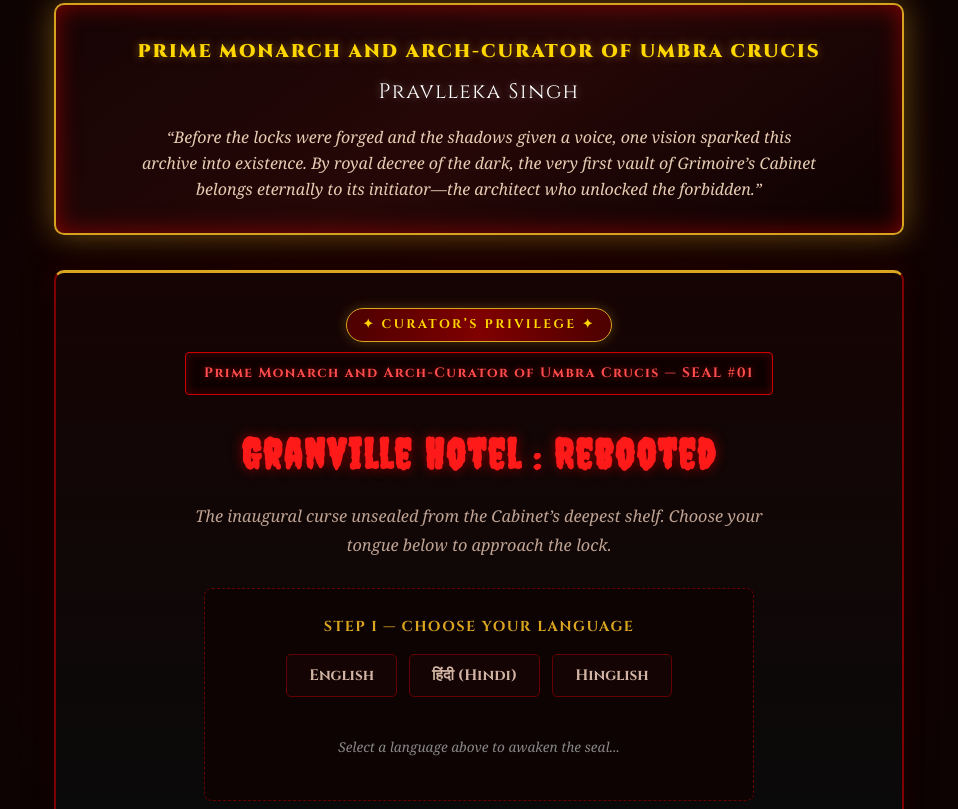
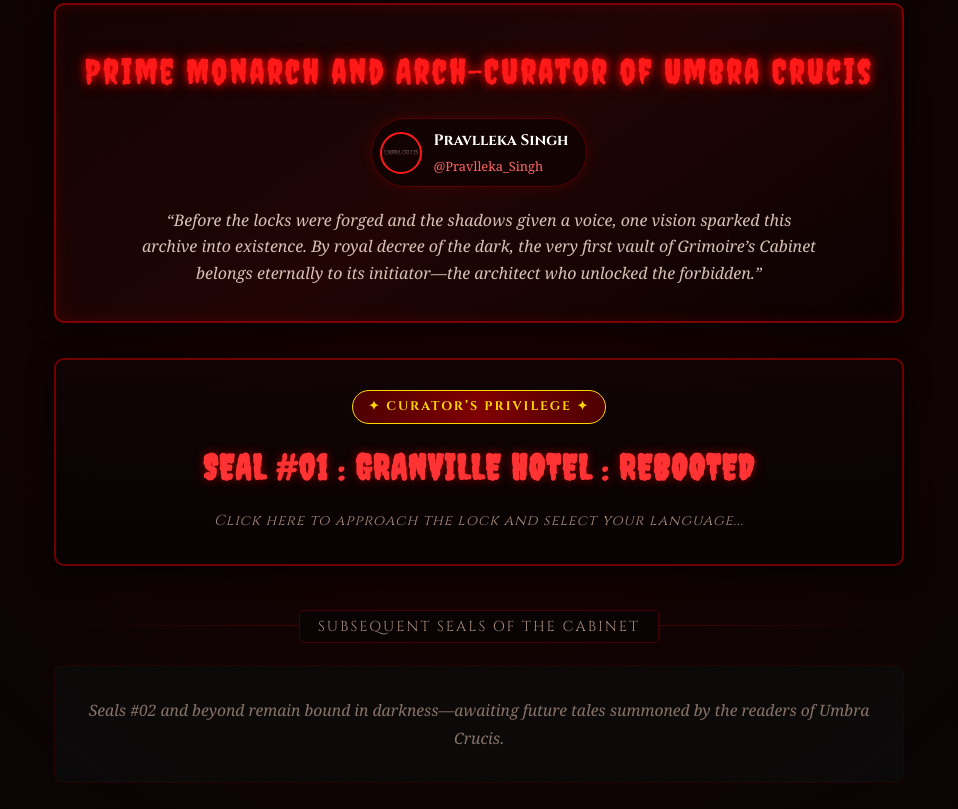
Before and after one commit to umbracrucis03/umbracrucis.com, a plain HTML site: page grimoire.html in a window 1280 px wide. Shown: the part 431-1240 px from the top of the page, without its empty margins (161-1119 px from the left). Drawn offline with Linux system fonts and the light colour scheme.

Commit message:
Refactor styles and update HTML structure

```diff
--- a/grimoire.html
+++ b/grimoire.html
@@ -65,7 +65,7 @@
         /* CONTAINER */
         .container { width: 92%; max-width: 850px; margin: 20px auto; }
 
-        /* MAIN HEADER SECTION */
+        /* CABINET INTRO */
         .cabinet-header {
             background-color: rgba(12, 12, 12, 0.85);
             border: 1px solid #330000;
@@ -93,153 +93,188 @@
             margin: 0 auto;
         }
 
-        /* PRIME MONARCH TRIBUTE BANNER */
+        /* PRIME MONARCH TRIBUTE BANNER WITH RED GLOW GOTHIC HEADING */
         .monarch-banner {
-            background: linear-gradient(145deg, #160404 0%, #260707 50%, #0d0202 100%);
-            border: 2px solid #b8860b;
+            background: linear-gradient(145deg, #140303 0%, #210505 50%, #0a0101 100%);
+            border: 2px solid #800000;
             border-radius: 10px;
-            padding: 30px 25px;
+            padding: 35px 25px;
             margin-bottom: 35px;
             text-align: center;
             position: relative;
-            box-shadow:
-                0 0 25px rgba(184, 134, 11, 0.25),
-                inset 0 0 20px rgba(179, 0, 0, 0.35);
-            animation: royalPulse 4s infinite alternate;
-        }
-
-        @keyframes royalPulse {
-            0% {
-                box-shadow: 0 0 18px rgba(184, 134, 11, 0.25), inset 0 0 15px rgba(179, 0, 0, 0.3);
-                border-color: #996515;
-            }
-            100% {
-                box-shadow: 0 0 32px rgba(218, 165, 32, 0.45), inset 0 0 25px rgba(230, 0, 0, 0.5);
-                border-color: #daa520;
-            }
+            box-shadow: 0 4px 25px rgba(0, 0, 0, 0.9), inset 0 0 15px rgba(179, 0, 0, 0.2);
         }
 
         .royal-crown-icon {
             font-size: 1.8rem;
-            margin-bottom: 8px;
-            filter: drop-shadow(0 0 8px rgba(218, 165, 32, 0.7));
+            margin-bottom: 6px;
+            filter: drop-shadow(0 0 8px rgba(255, 0, 0, 0.7));
         }
 
+        /* RED GLOWING GOTHIC HEADING */
         .monarch-designation {
-            font-family: 'Cinzel', serif;
-            font-size: 1.15rem;
-            font-weight: 900;
-            color: #ffd700;
+            font-family: 'Creepster', cursive;
+            font-size: 2.2rem;
+            color: #ff1a1a;
             letter-spacing: 2px;
-            text-transform: uppercase;
-            text-shadow: 0 0 10px rgba(218, 165, 32, 0.5);
-            margin-bottom: 6px;
+            text-shadow: 0 0 12px #ff0000, 0 0 25px #990000;
+            margin-bottom: 15px;
+            animation: redGothicPulse 2.5s infinite alternate;
         }
 
-        .monarch-name {
+        @keyframes redGothicPulse {
+            0% { text-shadow: 0 0 8px #ff0000, 0 0 15px #800000; }
+            100% { text-shadow: 0 0 20px #ff3333, 0 0 35px #ff0000; }
+        }
+
+        /* SISTER INSTAGRAM PROFILE BADGE SECTION */
+        .insta-profile-box {
+            display: inline-flex;
+            align-items: center;
+            gap: 12px;
+            background: rgba(18, 3, 3, 0.9);
+            border: 1px solid #550000;
+            padding: 8px 18px 8px 8px;
+            border-radius: 50px;
+            margin-bottom: 20px;
+            text-decoration: none;
+            transition: all 0.3s ease;
+            box-shadow: 0 0 12px rgba(255, 0, 0, 0.15);
+        }
+
+        .insta-profile-box:hover {
+            border-color: #ff3333;
+            background: rgba(35, 5, 5, 0.95);
+            box-shadow: 0 0 18px rgba(255, 0, 0, 0.4);
+            transform: translateY(-2px);
+        }
+
+        .insta-avatar {
+            width: 42px;
+            height: 42px;
+            border-radius: 50%;
+            object-fit: cover;
+            border: 2px solid #ff1a1a;
+        }
+
+        .insta-info {
+            text-align: left;
+        }
+
+        .insta-name {
             font-family: 'Cinzel', serif;
-            font-size: 1.3rem;
+            font-size: 0.95rem;
+            font-weight: bold;
             color: #ffffff;
-            letter-spacing: 1.5px;
-            margin-bottom: 12px;
-            text-shadow: 0 0 8px rgba(255, 255, 255, 0.4);
+            display: block;
+        }
+
+        .insta-handle {
+            font-family: 'Georgia', serif;
+            font-size: 0.8rem;
+            color: #ff6666;
+            display: block;
         }
 
         .monarch-tribute {
             font-family: 'Georgia', serif;
             font-style: italic;
             font-size: 1rem;
-            color: #e6ccb2;
+            color: #d8c2b6;
             max-width: 680px;
             margin: 0 auto;
             line-height: 1.65;
         }
 
-        /* SEAL #01 - CURATOR'S PRIVILEGE CARD */
-        .seal-one-card {
-            background: linear-gradient(180deg, rgba(22, 4, 4, 0.95) 0%, rgba(10, 10, 10, 0.98) 100%);
-            border: 2px solid #800000;
-            border-top: 3px solid #daa520;
+        /* SEAL #01 - CLOSED SEAL BOX (CLEAN INITIAL VIEW) */
+        .seal-box-container {
+            background: linear-gradient(180deg, rgba(16, 4, 4, 0.95) 0%, rgba(8, 2, 2, 0.98) 100%);
+            border: 2px solid #700000;
             border-radius: 10px;
-            padding: 35px 25px;
+            padding: 30px 20px;
             margin-bottom: 40px;
-            box-shadow: 0 8px 30px rgba(0, 0, 0, 0.9), 0 0 20px rgba(139, 0, 0, 0.3);
+            box-shadow: 0 6px 25px rgba(0, 0, 0, 0.8);
             text-align: center;
+            cursor: pointer;
+            transition: all 0.3s ease;
             position: relative;
         }
 
-        .badges-container {
-            display: flex;
-            flex-direction: column;
-            align-items: center;
-            gap: 10px;
-            margin-bottom: 22px;
+        .seal-box-container:hover {
+            border-color: #ff1a1a;
+            box-shadow: 0 8px 30px rgba(204, 0, 0, 0.35);
+            transform: translateY(-3px);
         }
 
-        .privilege-tag {
+        .seal-badge-preview {
             display: inline-block;
             background: linear-gradient(90deg, #4d0000, #800000, #4d0000);
-            border: 1px solid #daa520;
+            border: 1px solid #ffd700;
             color: #ffd700;
             font-family: 'Cinzel', serif;
             font-size: 0.78rem;
             font-weight: bold;
-            letter-spacing: 2.5px;
+            letter-spacing: 2px;
             padding: 5px 16px;
             border-radius: 20px;
             text-transform: uppercase;
-            box-shadow: 0 0 12px rgba(218, 165, 32, 0.3);
+            margin-bottom: 12px;
         }
 
-        .seal-horror-badge {
-            display: inline-block;
-            background-color: rgba(15, 0, 0, 0.9);
-            border: 1px solid #cc0000;
-            color: #ff4d4d;
-            font-family: 'Cinzel', serif;
-            font-size: 0.85rem;
-            font-weight: 700;
+        .seal-box-title {
+            font-family: 'Creepster', cursive;
+            font-size: 2.2rem;
+            color: #ff3333;
             letter-spacing: 1.5px;
-            padding: 8px 18px;
-            border-radius: 4px;
-            text-shadow: 0 0 6px rgba(255, 0, 0, 0.5);
-            box-shadow: inset 0 0 10px rgba(204, 0, 0, 0.3);
+            margin-bottom: 8px;
+            text-shadow: 0 0 10px #800000;
         }
 
-        .story-title {
-            font-family: 'Creepster', cursive;
-            font-size: 2.6rem;
-            color: #ff1a1a;
-            letter-spacing: 2px;
-            margin-bottom: 10px;
-            text-shadow: 0 0 12px #800000;
+        .seal-click-prompt {
+            font-family: 'Cinzel', serif;
+            font-size: 0.9rem;
+            color: #a68a7c;
+            letter-spacing: 1px;
+            font-style: italic;
         }
 
-        .story-hook {
-            font-family: 'Georgia', serif;
-            font-style: italic;
-            color: #bfa393;
-            font-size: 1.02rem;
-            margin-bottom: 28px;
-            max-width: 620px;
-            margin-left: auto;
-            margin-right: auto;
+        /* UNLOCKED STORY SECTION (HIDDEN UNTIL SEAL IS CLICKED) */
+        .story-active-panel {
+            display: none;
+            background: linear-gradient(180deg, rgba(20, 4, 4, 0.98) 0%, rgba(10, 2, 2, 0.99) 100%);
+            border: 2px solid #990000;
+            border-top: 3px solid #ffd700;
+            border-radius: 10px;
+            padding: 35px 25px;
+            margin-bottom: 40px;
+            box-shadow: 0 10px 35px rgba(0, 0, 0, 0.95), 0 0 25px rgba(179, 0, 0, 0.4);
+            animation: fadeInPanel 0.5s ease forwards;
+        }
+
+        @keyframes fadeInPanel {
+            from { opacity: 0; transform: translateY(10px); }
+            to { opacity: 1; transform: translateY(0); }
+        }
+
+        .story-active-panel.unlocked {
+            display: block;
         }
 
         /* RITUAL GATE (LANGUAGE SELECT + BREAK THE SEAL) */
         .ritual-gate {
-            background-color: rgba(15, 3, 3, 0.85);
+            background-color: rgba(12, 2, 2, 0.85);
             border: 1px dashed #660000;
             border-radius: 8px;
             padding: 25px 20px;
             max-width: 550px;
             margin: 0 auto;
+            text-align: center;
         }
 
         .step-label {
             font-family: 'Cinzel', serif;
             font-size: 0.9rem;
-            color: #daa520;
+            color: #ffd700;
             letter-spacing: 1.5px;
             margin-bottom: 14px;
             text-transform: uppercase;
@@ -304,21 +339,15 @@
             text-transform: uppercase;
             box-shadow: 0 0 20px rgba(255, 0, 0, 0.6), 0 0 10px rgba(218, 165, 32, 0.5);
             animation: sealPulse 1.5s infinite alternate;
-            transition: transform 0.2s ease;
         }
 
         .break-seal-btn.visible {
             display: inline-block;
         }
 
-        .break-seal-btn:hover {
-            transform: scale(1.05);
-            background: linear-gradient(135deg, #a30000 0%, #ff0000 50%, #800000 100%);
-        }
-
         @keyframes sealPulse {
-            0% { box-shadow: 0 0 12px rgba(255, 0, 0, 0.5), 0 0 6px rgba(218, 165, 32, 0.4); }
-            100% { box-shadow: 0 0 25px rgba(255, 0, 0, 0.9), 0 0 15px rgba(218, 165, 32, 0.8); }
+            0% { box-shadow: 0 0 12px rgba(255, 0, 0, 0.5); }
+            100% { box-shadow: 0 0 25px rgba(255, 0, 0, 0.9); }
         }
 
         .hint-text {
@@ -327,23 +356,17 @@
             font-style: italic;
         }
 
-        /* REVEALED STORY READING CHAMBER */
+        /* READING CHAMBER */
         .story-chamber {
             display: none;
             text-align: left;
             margin-top: 25px;
             padding-top: 25px;
             border-top: 1px solid #4d0000;
-            animation: fadeInStory 0.8s ease forwards;
         }
 
         .story-chamber.unlocked {
             display: block;
-        }
-
-        @keyframes fadeInStory {
-            from { opacity: 0; transform: translateY(12px); }
-            to { opacity: 1; transform: translateY(0); }
         }
 
         .chamber-topbar {
@@ -406,7 +429,7 @@
             margin-bottom: 18px;
         }
 
-        /* FUTURE COMMUNITY SUBMISSIONS DIVIDER */
+        /* DIVIDER */
         .cabinet-divider {
             text-align: center;
             margin: 45px 0 25px 0;
@@ -482,26 +505,39 @@
 
         <!-- PRIME MONARCH TRIBUTE BANNER -->
         <div class="monarch-banner">
+
+            <!-- Red Glowing Gothic Heading -->
             <div class="monarch-designation">Prime Monarch and Arch-Curator of Umbra Crucis</div>
-            <div class="monarch-name">Pravlleka Singh</div>
+
+            <!-- Sister Instagram Badge Link (Replace URL & Handle as needed) -->
+            <a href="https://www.instagram.com/imnot.pravlleka?mdxt=cDJrcjFwbXY4YnQz" target="_blank" class="insta-profile-box">
+                <img src="avatar.jpg" alt="Pravlleka Singh" class="insta-avatar" onerror="this.src='logo.png'">
+                <div class="insta-info">
+                    <span class="insta-name">Pravlleka Singh</span>
+                    <span class="insta-handle">@Pravlleka_Singh</span>
+                </div>
+            </a>
+
             <p class="monarch-tribute">
                 “Before the locks were forged and the shadows given a voice, one vision sparked this archive into existence. By royal decree of the dark, the very first vault of Grimoire’s Cabinet belongs eternally to its initiator—the architect who unlocked the forbidden.”
             </p>
         </div>
 
-        <!-- SEAL #01: GRANVILLE HOTEL : REBOOTED -->
-        <div class="seal-one-card">
-            <div class="badges-container">
-                <span class="privilege-tag">✦ Curator’s Privilege ✦</span>
-                <span class="seal-horror-badge">Prime Monarch and Arch-Curator of Umbra Crucis — SEAL #01</span>
+        <!-- INITIAL CLOSED SEAL BOX (CLICK TO REVEAL GATEWAY) -->
+        <div class="seal-box-container" id="sealBox" onclick="openSealGate()">
+            <span class="seal-badge-preview">✦ Curator’s Privilege ✦</span>
+            <h2 class="seal-box-title">SEAL #01 : GRANVILLE HOTEL : REBOOTED</h2>
+            <p class="seal-click-prompt">Click here to approach the lock and select your language...</p>
+        </div>
+
+        <!-- UNLOCKED STORY PANEL (HIDDEN BY DEFAULT) -->
+        <div class="story-active-panel" id="storyActivePanel">
+            <div style="text-align: center; margin-bottom: 25px;">
+                <span class="seal-badge-preview">✦ SEAL #01 UNLOCKED ✦</span>
+                <h2 style="font-family: 'Creepster', cursive; font-size: 2.4rem; color: #ff1a1a; text-shadow: 0 0 10px #800000;">Granville Hotel : Rebooted</h2>
             </div>
 
-            <h2 class="story-title">Granville Hotel : Rebooted</h2>
-            <p class="story-hook">
-                The inaugural curse unsealed from the Cabinet’s deepest shelf. Choose your tongue below to approach the lock.
-            </p>
-
-            <!-- STEP 1 & 2: LANGUAGE SELECTION & BREAK THE SEAL -->
+            <!-- LANGUAGE SELECTION & BREAK THE SEAL GATE -->
             <div class="ritual-gate" id="ritualGate">
                 <div class="step-label">Step I — Choose Your Language</div>
                 <div class="lang-selector">
@@ -512,17 +548,17 @@
 
                 <div class="break-seal-wrapper">
                     <span class="hint-text" id="sealHint">Select a language above to awaken the seal...</span>
-                    <button class="break-seal-btn" id="breakSealBtn" onclick="breakTheSeal()">
-                        Break the Seal
+                    <button class="break-seal-btn" id="breakSealBtn" onclick="breakTheseal()">
+                        Break the Seal & Enter
                     </button>
                 </div>
             </div>
 
-            <!-- STEP 3: UNLOCKED STORY CHAMBER -->
+            <!-- UNLOCKED STORY READING CHAMBER -->
             <div class="story-chamber" id="storyChamber">
                 <div class="chamber-topbar">
-                    <span class="active-lang-label" id="currentLangDisplay">SEAL #01 BROKEN • READING IN ENGLISH</span>
-                    <button class="switch-lang-btn" onclick="resetSeal()">Change Language</button>
+                    <span class="active-lang-label" id="currentLangDisplay">SEAL #01 ACTIVE • READING IN ENGLISH</span>
+                    <button class="switch-lang-btn" onclick="resetLanguageSelection()">Change Language</button>
                 </div>
 
                 <!-- ENGLISH STORY -->
@@ -745,9 +781,9 @@
                     <p>सालों बाद, जांचकर्ताओं का एक समूह इस खंडहर हो चुकी इमारत के इतिहास को दर्ज करने वहाँ आया। उन्हें रिसेप्शन डेस्क पर अभी भी पुराना गेस्ट रजिस्टर पड़ा मिला।</p>
                     <p>उसके ज़्यादातर पन्ने धूल से ढके हुए थे।</p>
                     <p>लेकिन आखिरी पन्ने पर ताज़ी लाल स्याही से तीन नाम लिखे हुए थे:</p>
-                    <p>अनामिका ग्रैनविले।<br>एडवर्ड ग्रैनविले।<br>राधिका।</p>
+                    <p>अनामिका ग्रैनविले。<br>एडवर्ड ग्रैनविले。<br>राधिका。</p>
                     <p>उनके नीचे, किसी ने लिखा था:</p>
-                    <p>हम अब साथ हैं।</p>
+                    <p>हम अब साथ हैं。</p>
                     <p>जैसे ही जांचकर्ता वहाँ से निकलने वाले थे, उनमें से एक को ऊपर कहीं वायलिन बजने की आवाज़ सुनाई दी।</p>
                     <p>उसने अपनी घड़ी देखी।</p>
                     <p>3:13 AM.</p>
@@ -855,8 +891,8 @@
                     <h3>Aakhiri Guest Register (The Last Guest Register)</h3>
                     <p>Agli subah, hotel ke staff ko manager ki laash Room 333 ke bahar padi mili.</p>
                     <p>Uski aankhein khuli hui thi, uska chehra behad khauf se jama hua tha, aur uske haathon par gehri kharochon ke nishaan the.</p>
-                    <p>Room 333 ke andar ki deewar poori tarah gir chuki thi.</p>
-                    <p>Uske peeche, police ko Edward Granville ka kankal mila, jo ek purane kaleen mein lipta hua tha.</p>
+                    <p>Room 333 ke andar ki deewar poori tarah gir chuki تھی۔</p>
+                    <p>Uske peeche, police ko Edward Granville ka kankal mila, jo ek purane कालीन mein lipta hua tha.</p>
                     <p>Lekin unhe wahan aur kuch nahi mila—kamre ke andar bas teen kursiyan rakhi thi. Hotel ko hamesha ke liye band kar diya gaya.</p>
                     <p>Saalon baad, investigators ka ek group is khandahar ho chuki imarat ke itihaas ko record karne wahan aaya. Unhe reception desk par abhi bhi purana guest register pada mila.</p>
                     <p>Uske zyada tar panne dhool se dhake hue the.</p>
@@ -867,8 +903,8 @@
                     <p>Jaise hi jaanchkarta wahan se nikalne wale the, unmein se ek ko upar kahin violin bajne ki awaaz sunai di.</p>
                     <p>Usne apni ghadi dekhi.</p>
                     <p>3:13 AM.</p>
-                    <p>Usne dheere se seedhiyon ki taraf dekha.</p>
-                    <p>Corridor ke aakhiri chhor par, Room 333 ka darwaza khula hua था। Woh Room 333 ke andar gaye. Jaanchkarta thoda dara hua tha kyunki use violin ki awaaz ka koi source nahi dikh raha tha aur kamra poori tarah veeran pada tha. Usne dheere se peeche kadam badhaya, lekin darwaza zor se band ho gaya.</p>
+                    <p>Usne dheere se seedhiyon ki taraf देखा।</p>
+                    <p>Corridor ke aakhiri chhor par, Room 333 ka darwaza khula hua था। वे रूम 333 के अंदर गए। Jaanchkarta thoda dara hua tha kyunki use violin ki awaaz ka koi source nahi dikh raha tha aur kamra poori tarah veeran pada tha. Usne dheere se peeche kadam badhaya, lekin darwaza zor se band ho gaya.</p>
                     <p>Achanak, jaanchkarta ko apne peeche farsh par ek kursi ghaseete jaane ki awaaz sunai di.</p>
                     <p>Aur tabhi, guest register mein ek chautha naam ubhar aaya.</p>
                 </div>
@@ -903,6 +939,12 @@
         menuBtn.addEventListener("touchstart", toggleMenu, { passive: false });
         menuBtn.addEventListener("click", toggleMenu);
 
+        // Open Seal Gate when clicking the Seal #01 Box
+        function openSealGate() {
+            document.getElementById('sealBox').style.display = 'none';
+            document.getElementById('storyActivePanel').classList.add('unlocked');
+        }
+
         // Language & Seal Logic
         let chosenLanguage = null;
 
@@ -917,7 +959,7 @@
             breakBtn.classList.add('visible');
         }
 
-        function breakTheSeal() {
+        function breakTheseal() {
             if (!chosenLanguage) return;
 
             document.getElementById('ritualGate').style.display = 'none';
@@ -929,14 +971,14 @@
             document.getElementById('story-' + chosenLanguage).classList.add('active');
 
             const labels = {
-                english: "SEAL #01 BROKEN • READING IN ENGLISH",
-                hindi: "SEAL #01 BROKEN • हिंदी में पढ़ रहे हैं",
-                hinglish: "SEAL #01 BROKEN • READING IN HINGLISH"
+                english: "SEAL #01 ACTIVE • READING IN ENGLISH",
+                hindi: "SEAL #01 ACTIVE • हिंदी में पढ़ रहे हैं",
+                hinglish: "SEAL #01 ACTIVE • READING IN HINGLISH"
             };
             document.getElementById('currentLangDisplay').textContent = labels[chosenLanguage];
         }
 
-        function resetSeal() {
+        function resetLanguageSelection() {
             document.getElementById('storyChamber').classList.remove('unlocked');
             document.getElementById('ritualGate').style.display = 'block';
         }
```
